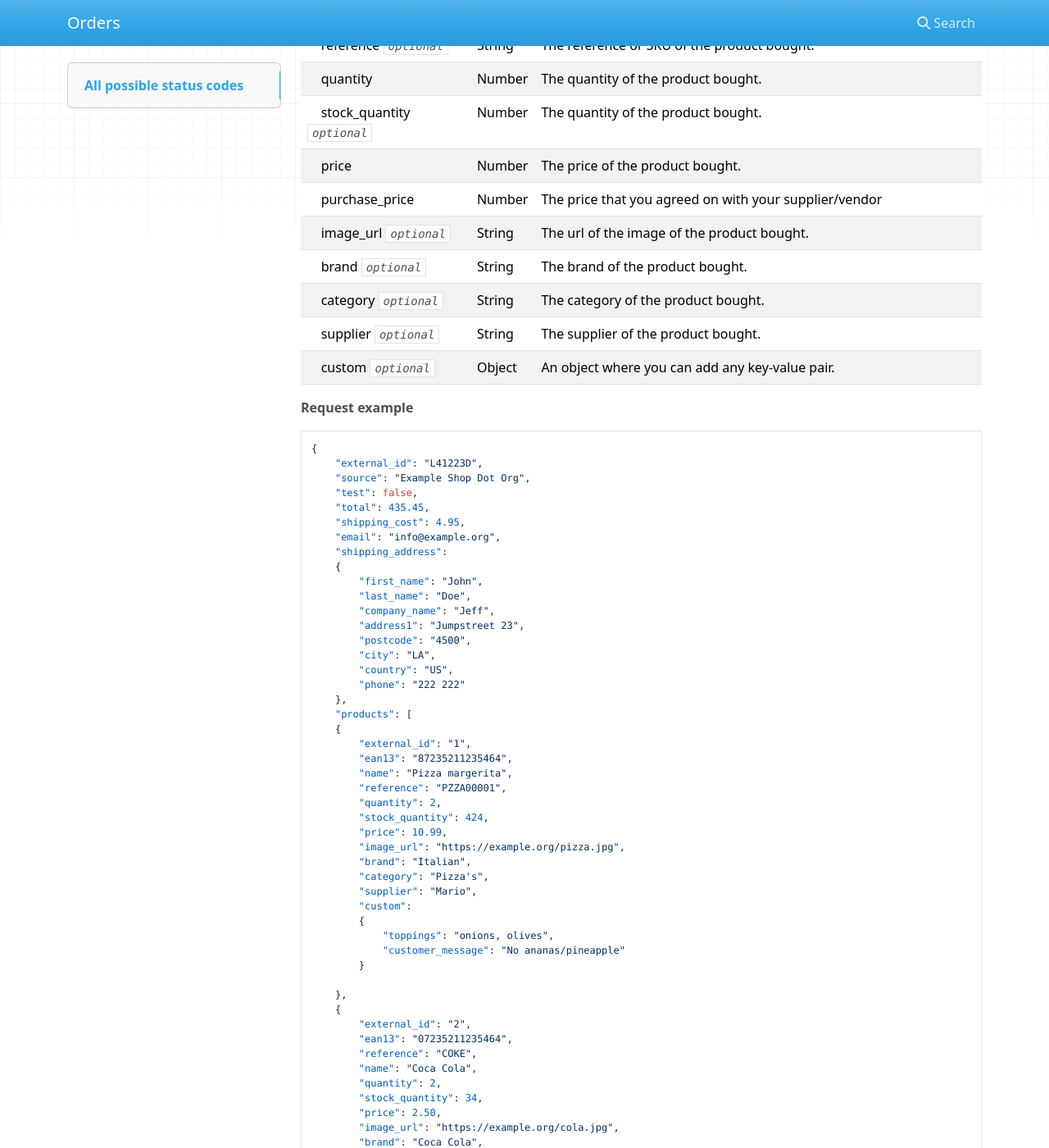
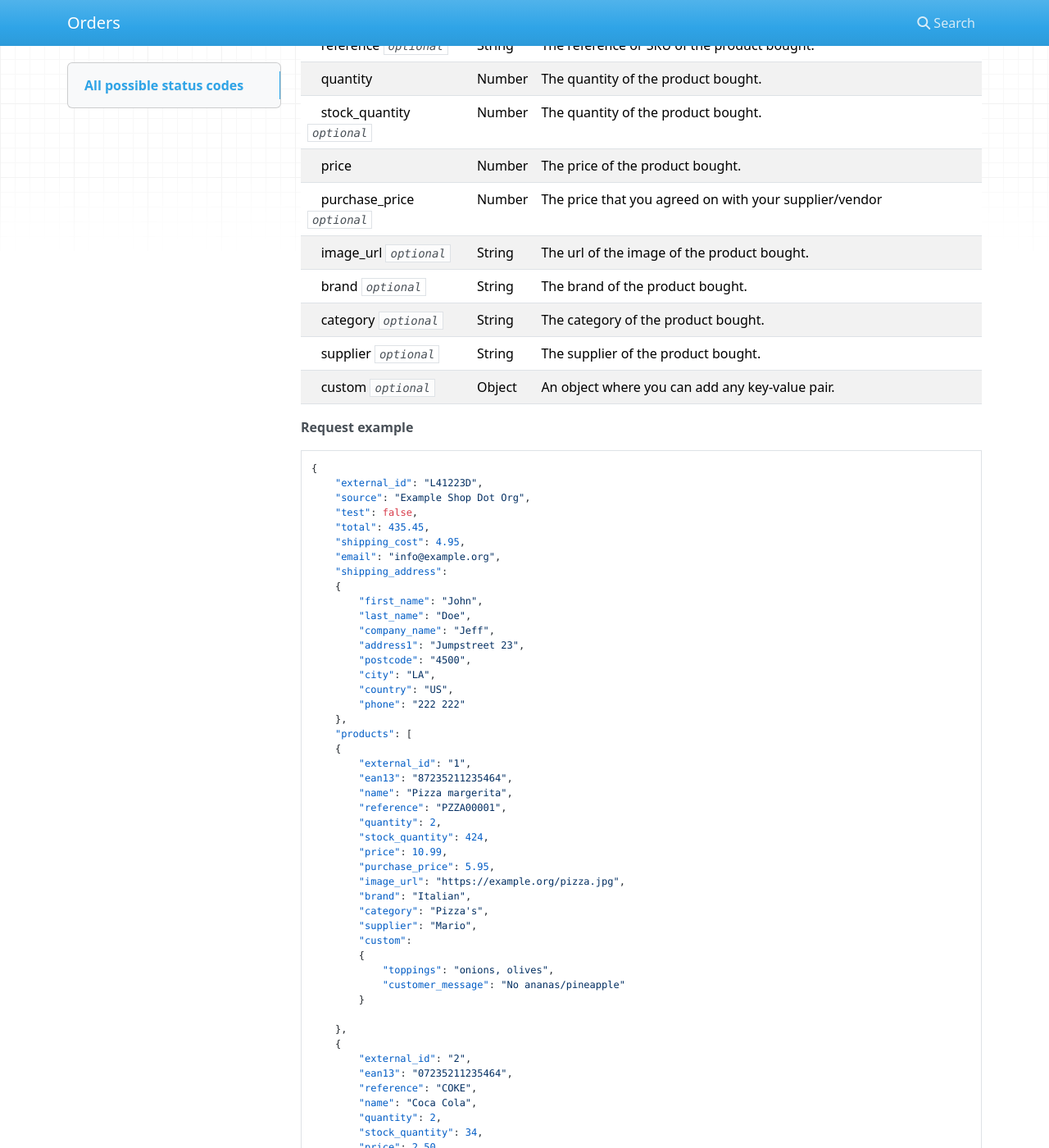
Before and after one commit to dropday-io/API, an MkDocs documentation site: the page built from docs/orders/docs/index.md, in a window 1280 px wide and 1400 px high, scrolled down 1245 px. Shown: the whole window at 82% size. Built offline with MkDocs 1.6.1, drawn with Linux system fonts in a browser that asks for light colours; nearby versions of some CDN libraries.

Commit message:
Update index.md

```diff
--- a/docs/orders/docs/index.md
+++ b/docs/orders/docs/index.md
@@ -35,7 +35,7 @@
 | &nbsp;&nbsp;&nbsp;&nbsp;quantity                      | Number   | The quantity of the product bought.                                                                       |
 | &nbsp;&nbsp;&nbsp;&nbsp;stock_quantity *`optional`*   | Number   | The quantity of the product bought.                                                                       |
 | &nbsp;&nbsp;&nbsp;&nbsp;price                         | Number   | The price of the product bought.                                                                          |
-| &nbsp;&nbsp;&nbsp;&nbsp;purchase_price                | Number   | The price that you agreed on with your supplier/vendor                                                    |
+| &nbsp;&nbsp;&nbsp;&nbsp;purchase_price *`optional`*   | Number   | The price that you agreed on with your supplier/vendor                                                    |
 | &nbsp;&nbsp;&nbsp;&nbsp;image_url *`optional`*        | String   | The url of the image of the product bought.                                                               |
 | &nbsp;&nbsp;&nbsp;&nbsp;brand *`optional`*            | String   | The brand of the product bought.                                                                          |
 | &nbsp;&nbsp;&nbsp;&nbsp;category *`optional`*         | String   | The category of the product bought.                                                                       |
@@ -72,6 +72,7 @@
         "quantity": 2,
         "stock_quantity": 424,
         "price": 10.99,
+        "purchase_price": 5.95,
         "image_url": "https://example.org/pizza.jpg",
         "brand": "Italian",
         "category": "Pizza's",
```
